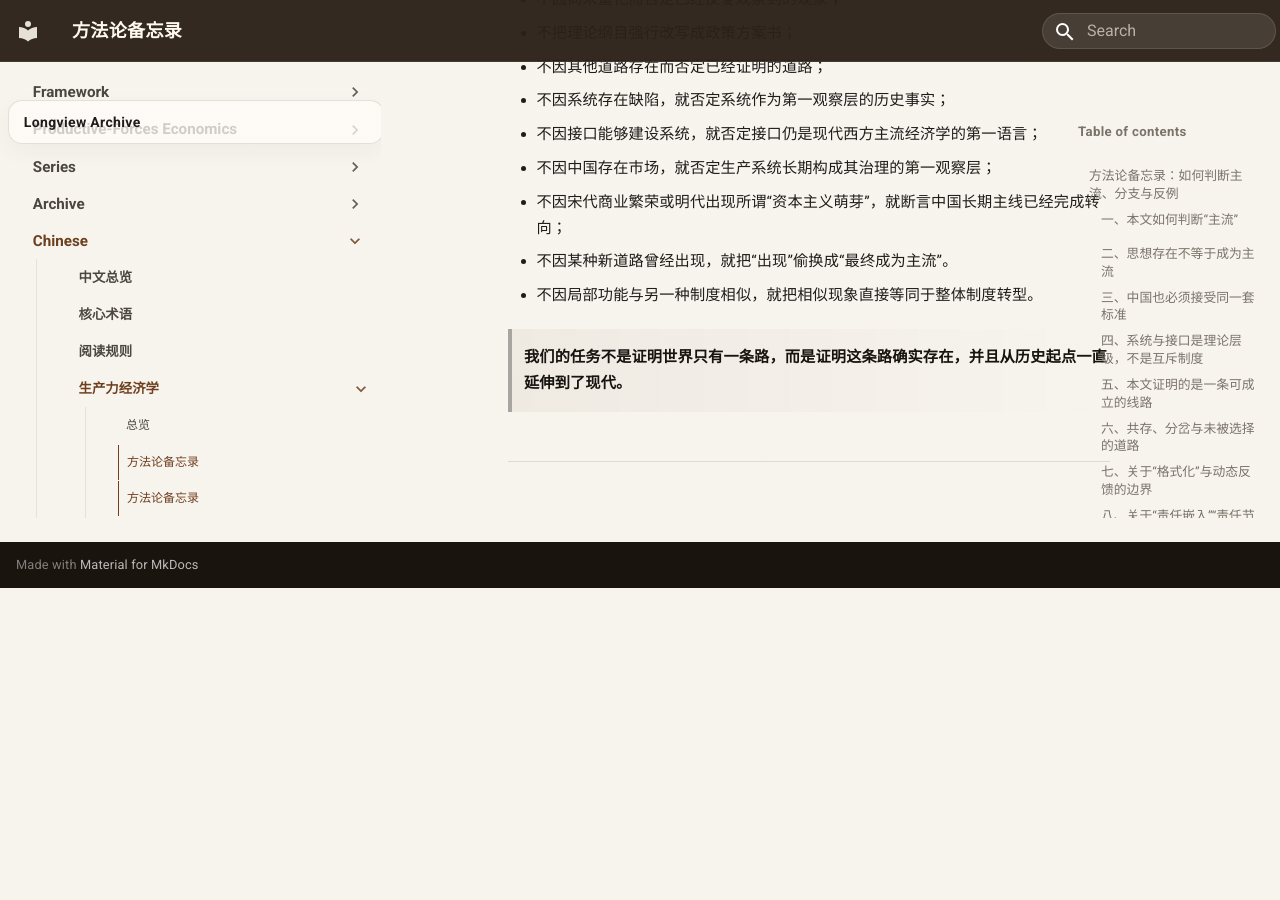
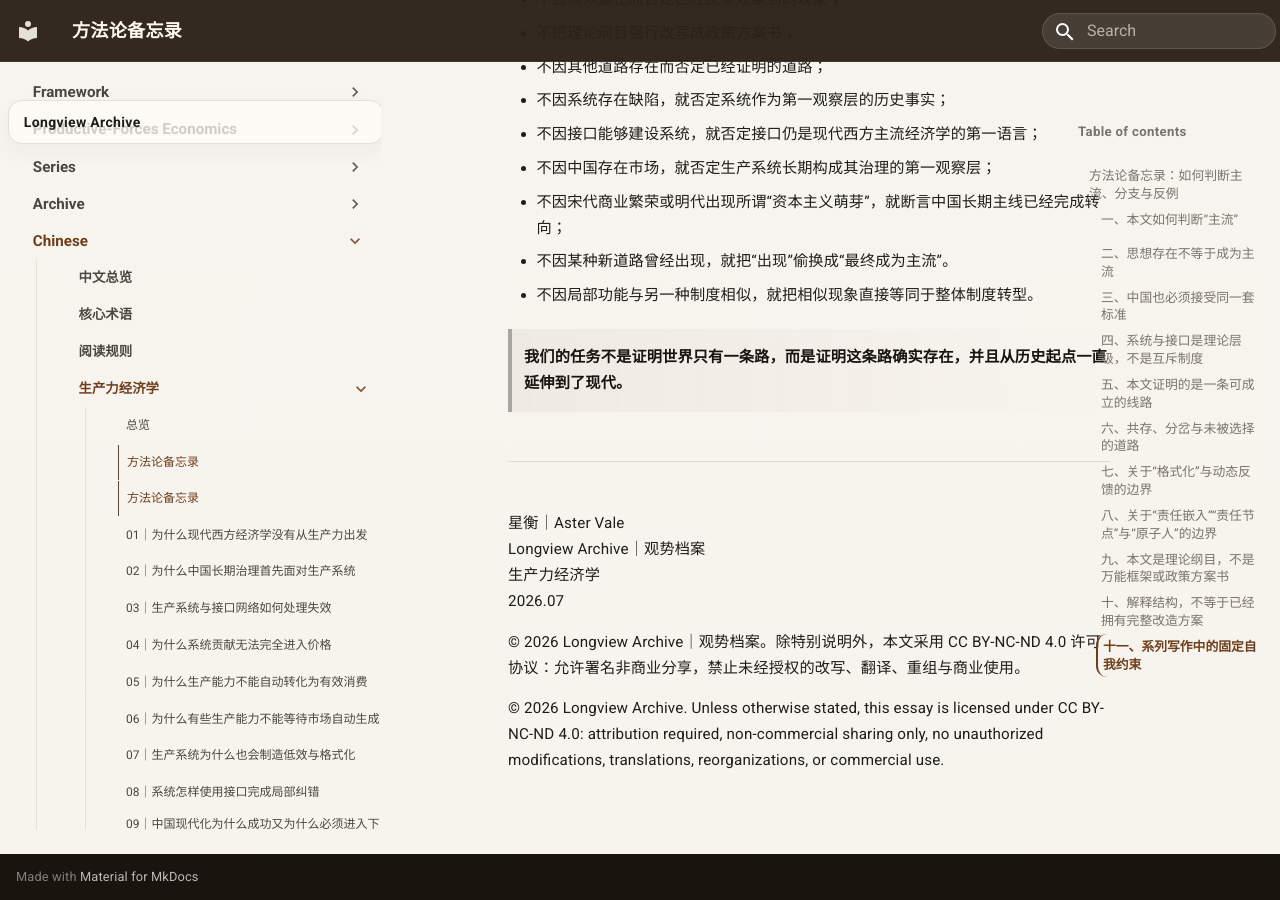
Before and after one commit to guanshi1688/longview-archive, an MkDocs documentation site: the page built from docs/essays/chinese/productive-forces-economics/00-c-methodological-memorandum.md, in a window 1280 px wide and 900 px high, scrolled down 8964 px. Built offline with MkDocs 1.6.1 and Material for MkDocs 9.7.7, drawn with Linux system fonts in a browser that asks for light colours; before the commit the page ends 9552 px from its top, so only the background shows below that.

Commit message:
Update 00-c-methodological-memorandum.md

```diff
--- a/docs/essays/chinese/productive-forces-economics/00-c-methodological-memorandum.md
+++ b/docs/essays/chinese/productive-forces-economics/00-c-methodological-memorandum.md
@@ -298,3 +298,12 @@
 > **我们的任务不是证明世界只有一条路，而是证明这条路确实存在，并且从历史起点一直延伸到了现代。**
 
 ---
+
+星衡｜Aster Vale
+Longview Archive｜观势档案
+生产力经济学
+2026.07
+
+© 2026 Longview Archive｜观势档案。除特别说明外，本文采用 CC BY-NC-ND 4.0 许可协议：允许署名非商业分享，禁止未经授权的改写、翻译、重组与商业使用。
+
+© 2026 Longview Archive. Unless otherwise stated, this essay is licensed under CC BY-NC-ND 4.0: attribution required, non-commercial sharing only, no unauthorized modifications, translations, reorganizations, or commercial use.
```
